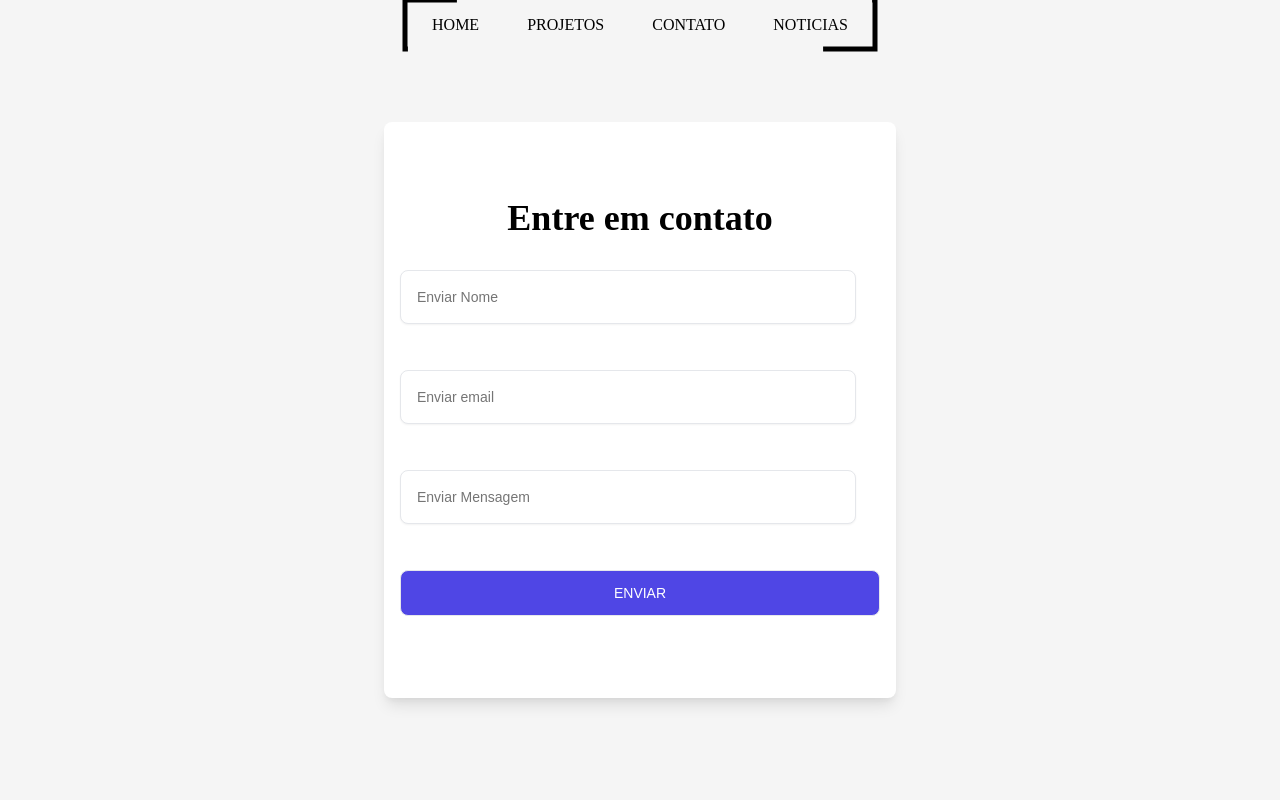
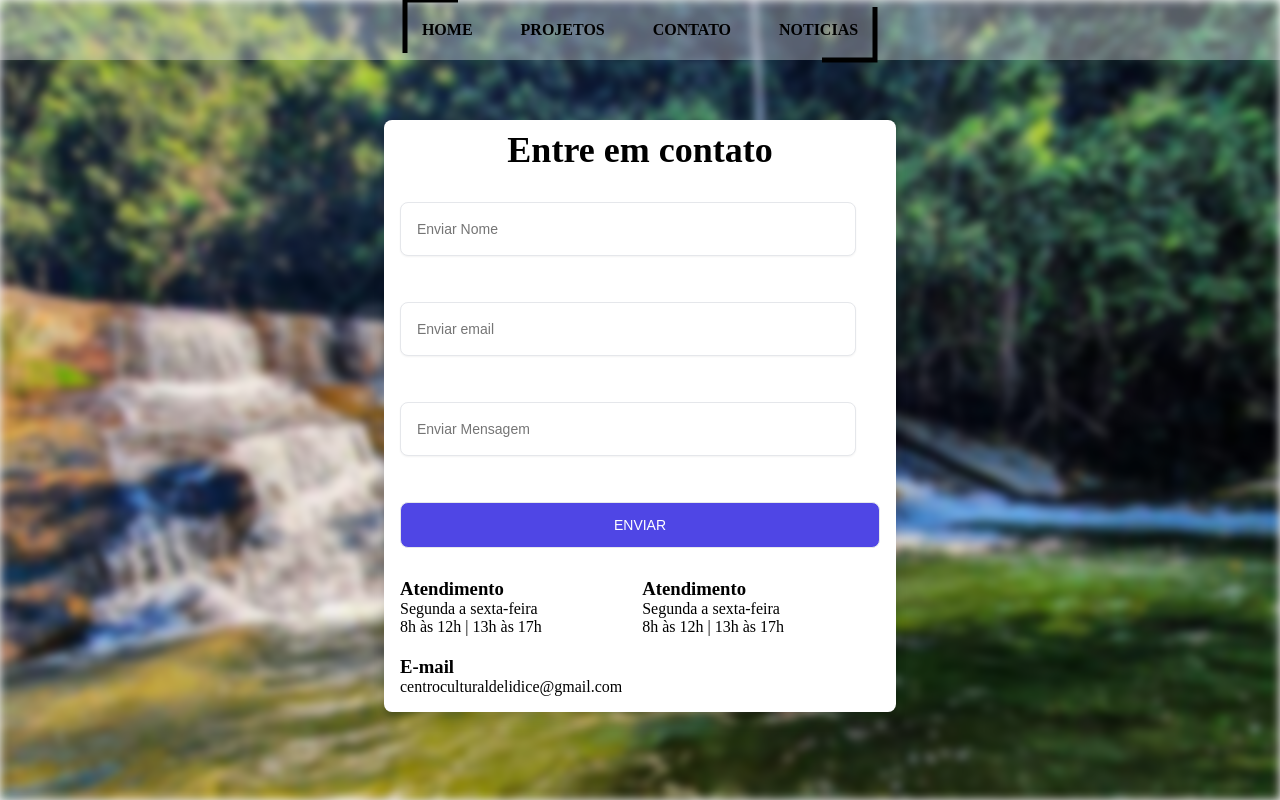
Before and after one commit to Leonardocordeiro01/centro-cultural, a React (Vite) app in the folder vite-project/: page /faleconosco in a window 1280 px wide. Built offline with nearby package versions, Linux system fonts and the light colour scheme.

Commit message:
modificacoes nas paginas projetos e contato

```diff
--- a/vite-project/src/components/NavBar.jsx
+++ b/vite-project/src/components/NavBar.jsx
@@ -29,7 +29,7 @@ function Navbar() {
             x="0"
             y="0"
             width="470"
-            height="49"
+            height="60"
             fill="transparent"
             strokeWidth="5"
           ></Rect>
--- a/vite-project/src/components/NavbarStyle.js
+++ b/vite-project/src/components/NavbarStyle.js
@@ -4,13 +4,15 @@ import { Link } from "react-router-dom";
 export const Nav = styled.div`
   position: relative;
   width: 100%;
-  height: 50px;
+  height: 60px;
 `;
 
 export const Svg = styled.svg`
   position: absolute;
   inset: 0;
   pointer-events: none;
+  fill: #fce57e;
+  background: rgba(255, 255, 255, 0.32);
 `;
 
 export const Rect = styled.rect`
@@ -28,7 +30,6 @@ export const ContainerNav = styled.div`
   justify-content: center;
   align-items: center;
   padding: 0.5em;
-  background: #f5f5f5;
 
   &:hover ${Svg} ${Rect} {
     transition: 999999s;
@@ -39,30 +40,32 @@ export const ContainerNav = styled.div`
 
 export const NavButton = styled(Link)`
   padding: 0.5em 1.5em;
-  color: #000000;
+  color: rgb(0, 0, 0);
   cursor: pointer;
   transition: 0.1s;
   text-decoration: none;
+  font-weight: bold;
+  z-index: 1;
 
   &:hover {
-    background: #fff3;
+    background: rgb(204, 204, 204);
   }
 
   &:nth-child(1):hover ~ ${Svg} ${Rect} {
     stroke-dashoffset: 0;
-    stroke-dasharray: 0 0 8.9 77.3 9 345;
+    stroke-dasharray: 0 0 8.3 77.3 9 345;
   }
   &:nth-child(2):hover ~ ${Svg} ${Rect} {
     stroke-dashoffset: 0;
-    stroke-dasharray: 0 8.9 12 53.6 11.8 61.5;
+    stroke-dasharray: 0 8.3 13 51.65 13 61.5;
   }
   &:nth-child(3):hover ~ ${Svg} ${Rect} {
     stroke-dashoffset: 0;
-    stroke-dasharray: 0 20.5 13.2 28 12.8 73;
+    stroke-dasharray: 0 20.5 13 27.3 13 73;
   }
   &:nth-child(4):hover ~ ${Svg} ${Rect} {
     stroke-dashoffset: 0;
-    stroke-dasharray: 0 33.5 11.6 5.15 11.2 91;
+    stroke-dasharray: 0 32.6 12 5.1 12 91;
   }
   &:hover ~ ${Svg} ${Rect} {
     stroke-dashoffset: 0;
--- a/vite-project/src/containers/faleconosco/index.jsx
+++ b/vite-project/src/containers/faleconosco/index.jsx
@@ -7,12 +7,15 @@ import {
   SubmitButton,
   DivInt,
 } from "./stylesFRC";
+import { Div } from "./stylesFRC";
+import { DivInfo } from "./stylesFRC";
+import { SubDiv } from "./stylesFRC";
 
 function FaloeConosco() {
   return (
-    <div>
-      <Navbar />
+    <Div>
       <DivInt>
+        <Navbar />
         <Form method="POST" action="./email.php">
           <FormTitle>Entre em contato</FormTitle>
 
@@ -31,9 +34,30 @@ function FaloeConosco() {
           </InputContainer>
 
           <SubmitButton type="submit">Enviar</SubmitButton>
+
+          <DivInfo>
+            <SubDiv>
+              <div>
+                <h3>Atendimento</h3>
+                <p>Segunda a sexta-feira</p>
+                <p>8h às 12h | 13h às 17h</p>
+              </div>
+              <div>
+                <h3>E-mail</h3>
+                <p>centroculturaldelidice@gmail.com</p>
+              </div>
+            </SubDiv>
+            <SubDiv>
+              <div>
+                <h3>Atendimento</h3>
+                <p>Segunda a sexta-feira</p>
+                <p>8h às 12h | 13h às 17h</p>
+              </div>
+            </SubDiv>
+          </DivInfo>
         </Form>
       </DivInt>
-    </div>
+    </Div>
   );
 }
 
--- a/vite-project/src/containers/faleconosco/stylesFRC.js
+++ b/vite-project/src/containers/faleconosco/stylesFRC.js
@@ -1,14 +1,36 @@
 import styled from "styled-components";
+import BackgroundCachoeira from "./cachoeira.jpg";
 
+export const Div = styled.div`
+  position: relative; /* Necessário para o posicionamento do pseudo-elemento */
+  height: 100vh;
+  overflow: hidden; /* Garante que nada saia da div */
+
+  &::before {
+    content: "";
+    position: absolute;
+    top: 0;
+    left: 0;
+    right: 0;
+    bottom: 0;
+    background-image: url(${BackgroundCachoeira});
+    background-size: cover;
+    background-position: center;
+    background-repeat: no-repeat;
+    filter: blur(5px); /* Aplica o desfoque apenas à imagem */
+    z-index: 1; /* Coloca a imagem atrás do conteúdo */
+  }
+`;
 export const DivInt = styled.div`
   display: flex;
   flex-direction: column;
-  justify-content: center;
   align-items: center;
-  align-content: center;
-  height: 90vh;
+  height: auto;
+  position: relative; /* Necessário para garantir que o conteúdo fique acima do pseudo-elemento */
+  z-index: 2; /* Garante que o conteúdo fique acima da imagem desfocada */
 `;
 export const Form = styled.form`
+  margin-top: 60px;
   display: flex;
   align-items: left;
   justify-content: center;
@@ -79,3 +101,14 @@ export const SignUpLink = styled.p`
     text-decoration: underline;
   }
 `;
+
+export const DivInfo = styled.div`
+  display: flex;
+  gap: 20px;
+`;
+
+export const SubDiv = styled.div`
+  display: flex;
+  flex-direction: column;
+  gap: 20px;
+`;
--- a/vite-project/src/containers/projetos/index.jsx
+++ b/vite-project/src/containers/projetos/index.jsx
@@ -1,21 +1,34 @@
 import Navbar from "../../components/Navbar";
-import { IntroSection } from "../home/styles"; // esse style esta vindo do home pois reutilizei ele
-import { Title } from "../home/styles"; // esse style esta vindo do home pois reutilizei ele
-import { SubTitle } from "../home/styles";
+import { IntroSection, Title } from "../home/styles"; // esse style esta vindo do home pois reutilizei ele
+import {
+  SubTitle,
+  SmallerTitle,
+  Text,
+  ScreenHalf,
+  ImgHalf,
+} from "../home/styles";
+import { DivInitial } from "./stylesprojetos";
 
 function Projetos() {
   return (
     <div>
       <Navbar />
+      <DivInitial>
+        <Title>Conheça nossas atividades e projetos</Title>
+        <SmallerTitle>
+          A Casa da Cultura de Lídice promove ações contínuas e projetos
+          voltados à valorização da cultura e à integração comunitária. Entre os
+          projetos desenvolvidos estão:
+        </SmallerTitle>
+      </DivInitial>
       <IntroSection>
-        <div>
-          <Title>Conheça nossas atividades e projetos</Title>
-          <SubTitle>
-            A Casa da Cultura de Lídice promove ações contínuas e projetos
-            voltados à valorização da cultura e à integração comunitária. Entre
-            os projetos desenvolvidos estão:
-          </SubTitle>
-        </div>
+        <ScreenHalf>
+          <SubTitle>Oficinas do CRAS</SubTitle>
+          <Text> ginástica, ritmos e coral da 3ª idade</Text>
+        </ScreenHalf>
+        <ImgHalf>
+          <img src="" />
+        </ImgHalf>
       </IntroSection>
     </div>
   );
--- a/vite-project/src/containers/projetos/styles.js
+++ /dev/null
@@ -1 +0,0 @@
-// import styled from "styled-components";
--- /dev/null
+++ b/vite-project/src/containers/projetos/stylesprojetos.js
@@ -0,0 +1,14 @@
+import styled from "styled-components";
+
+export const DivInitial = styled.div`
+  background: rgb(255, 255, 255);
+  display: flex;
+  align-items: center;
+  flex-direction: column;
+  align-content: center;
+  margin: 50px 200px 50px 200px;
+  padding: 50px;
+  gap: 20px;
+  border-radius: 10px;
+  box-shadow: 0 10px 15px -3px rgba(0, 0, 0, 0.1);
+`;
```
Also changed, not shown: vite-project/src/containers/faleconosco/cachoeira.jpg (added).
